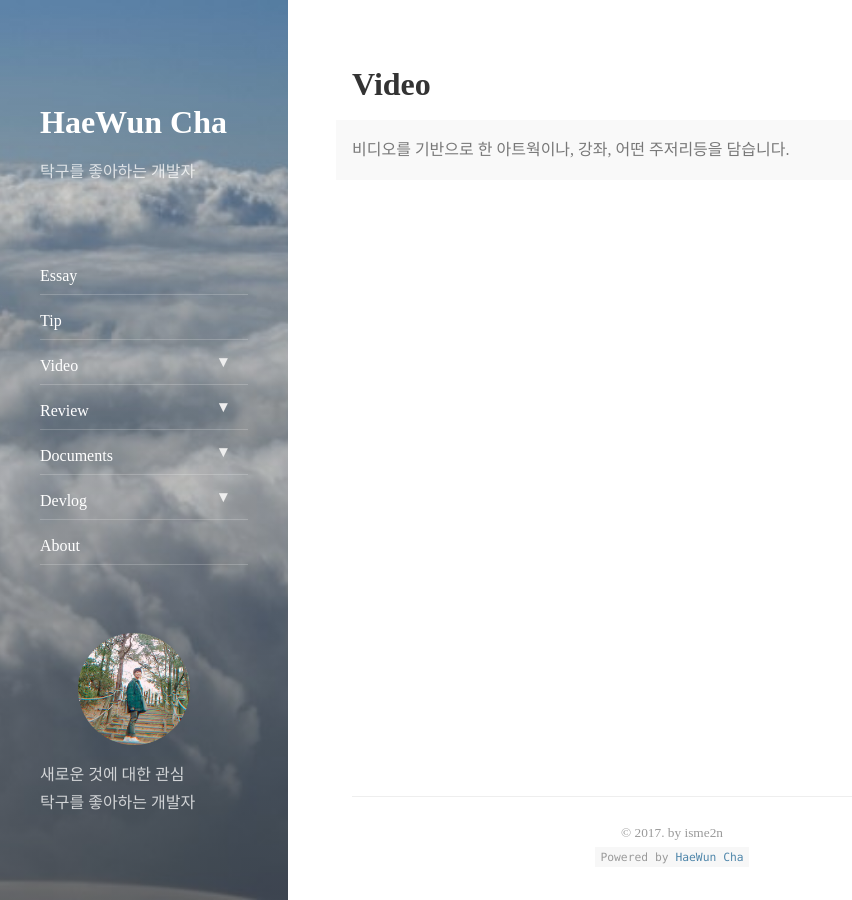
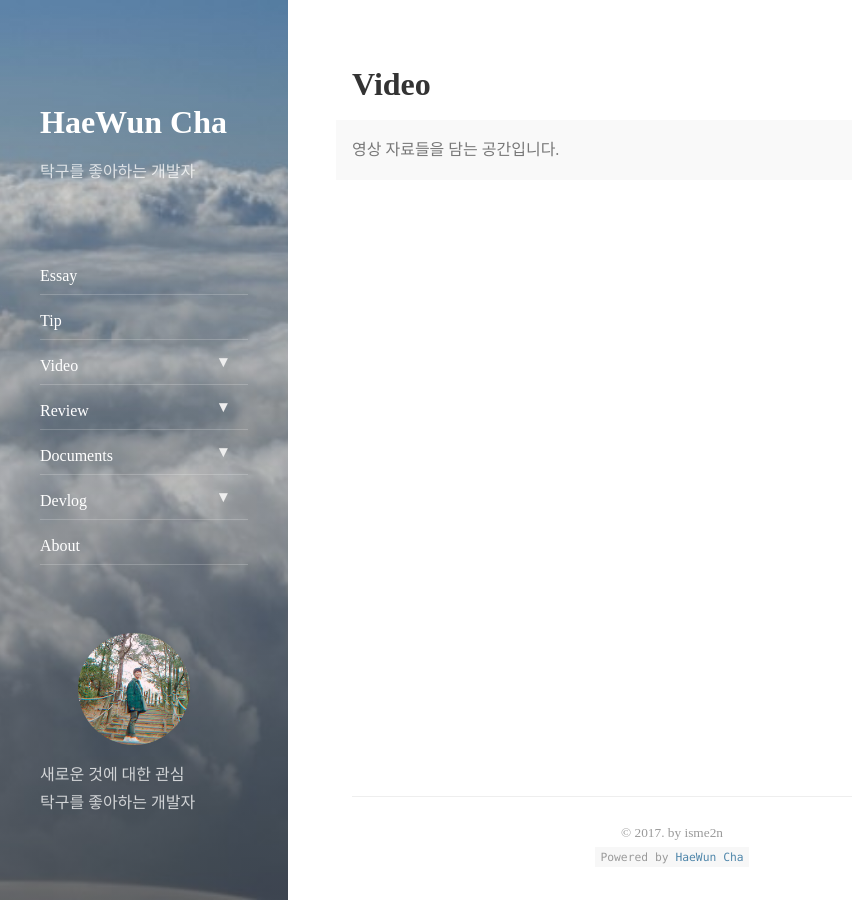
Before and after one commit to chahaun/chahaun.github.io, a Jekyll site: the page built from _featured_categories/video.md, in a window 1280 px wide and 900 px high. Shown: the whole window, without its empty margins (0-852 px from the left). Built offline with Jekyll 4.4.1, drawn with Linux system fonts in a browser that asks for light colours; nearby versions of some CDN libraries.

Commit message:
Update video.md

```diff
--- a/_featured_categories/video.md
+++ b/_featured_categories/video.md
@@ -6,5 +6,5 @@ menu: true
 submenu: true
 order: 5
 description: >
-  비디오를 기반으로 한 아트웍이나, 강좌, 어떤 주저리등을 담습니다.
+  영상 자료들을 담는 공간입니다.
 ---
```
